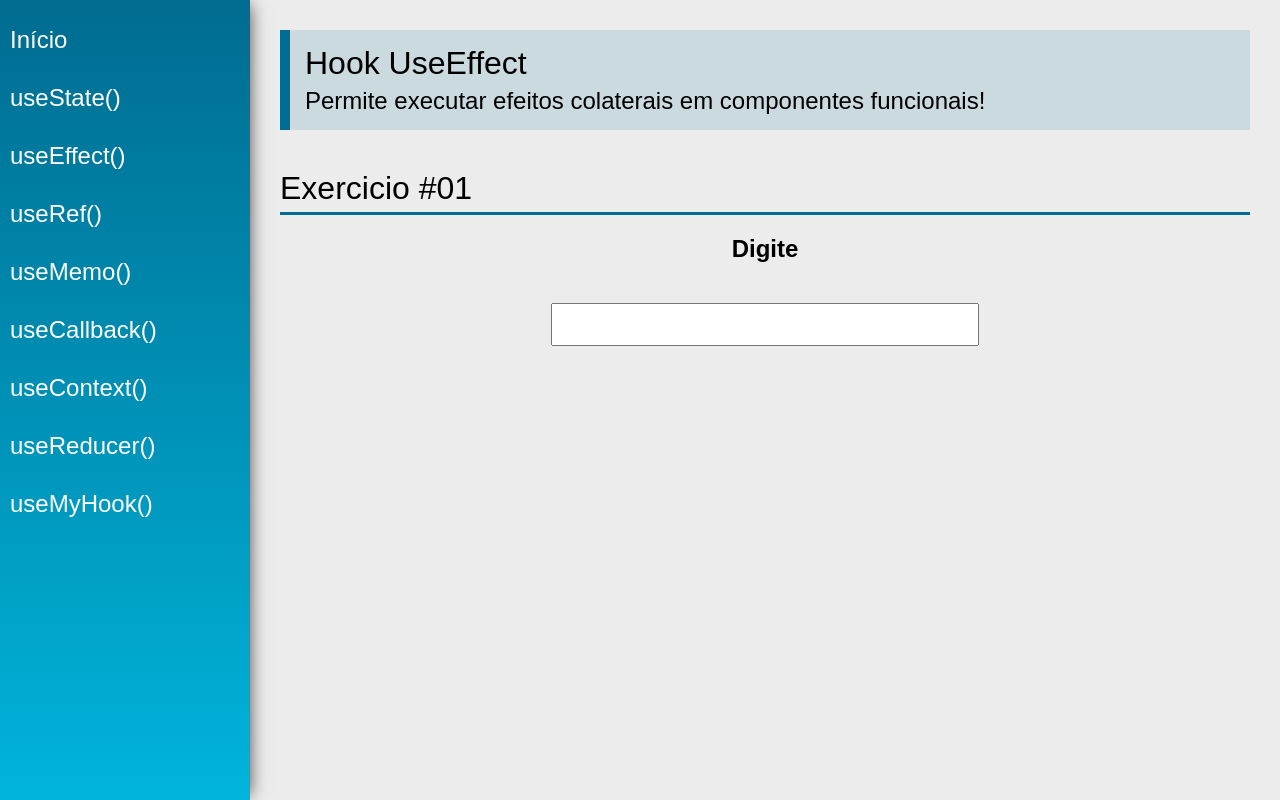
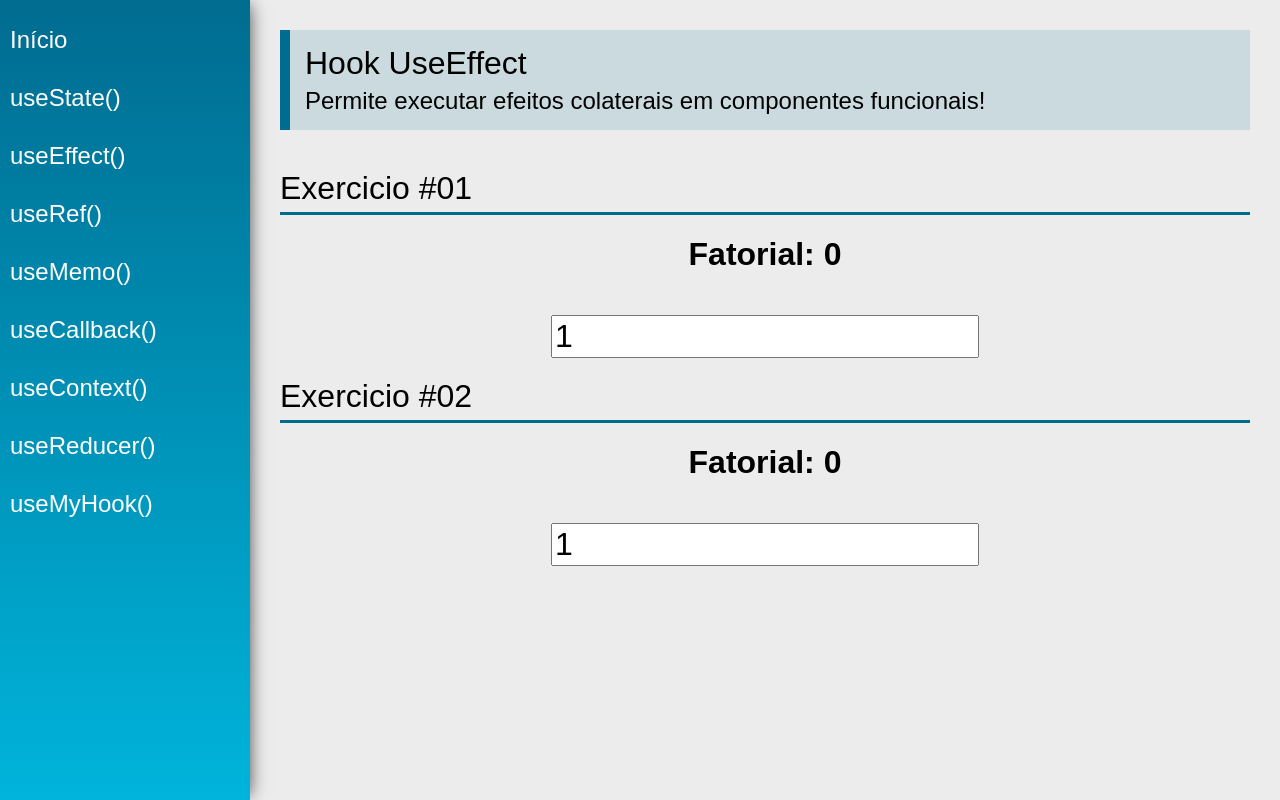
Before and after one commit to devMatheus-Cunha/react-hooks-study, a React (Create React App) app: page /useEffect in a window 1280 px wide. Built offline with nearby package versions, Linux system fonts and the light colour scheme.

Commit message:
feat: useEffect ex one

```diff
--- a/src/views/examples/UseEffect.tsx
+++ b/src/views/examples/UseEffect.tsx
@@ -1,10 +1,27 @@
-import React from "react";
+import React, { useEffect } from "react";
 import { useState } from "react";
 import PageTitle from "../../components/layout/PageTitle";
 import SectionTitle from "../../components/layout/SectionTitle";
 
 const UseEffect = (props: any) => {
-    const [text, setText] = useState("Digite")
+  const [number, setNumber] = useState(1);
+  const [fatorial, setFatorial] = useState(1);
+
+  function calcFatorial(params: any) {
+    if (params < 0) {
+      return -1;
+    }
+    if (params === 0) {
+      return 1;
+    }
+    const calc = (params - 1) * params;
+    setFatorial(calc)
+  }
+
+  useEffect(() => {
+    calcFatorial(number)
+  }, [number])
+
   return (
     <div className="UseEffect">
       <PageTitle
@@ -13,8 +30,24 @@ const UseEffect = (props: any) => {
       />
       <SectionTitle title="Exercicio #01" />
       <div className="center">
-          <h2>{text}</h2>
-          <input type="text" className="input" onChange={({target: value}: any) => setText(value)}/>
+        <h1>Fatorial: {fatorial}</h1>
+        <input
+          type="number"
+          value={number}
+          className="input"
+          onChange={(event: any) => setNumber(event.target.value)}
+        />
+      </div>
+
+      <SectionTitle title="Exercicio #02" />
+      <div className="center">
+        <h1>Fatorial: {fatorial}</h1>
+        <input
+          type="number"
+          value={number}
+          className="input"
+          onChange={(event: any) => setNumber(event.target.value)}
+        />
       </div>
     </div>
   );
```
